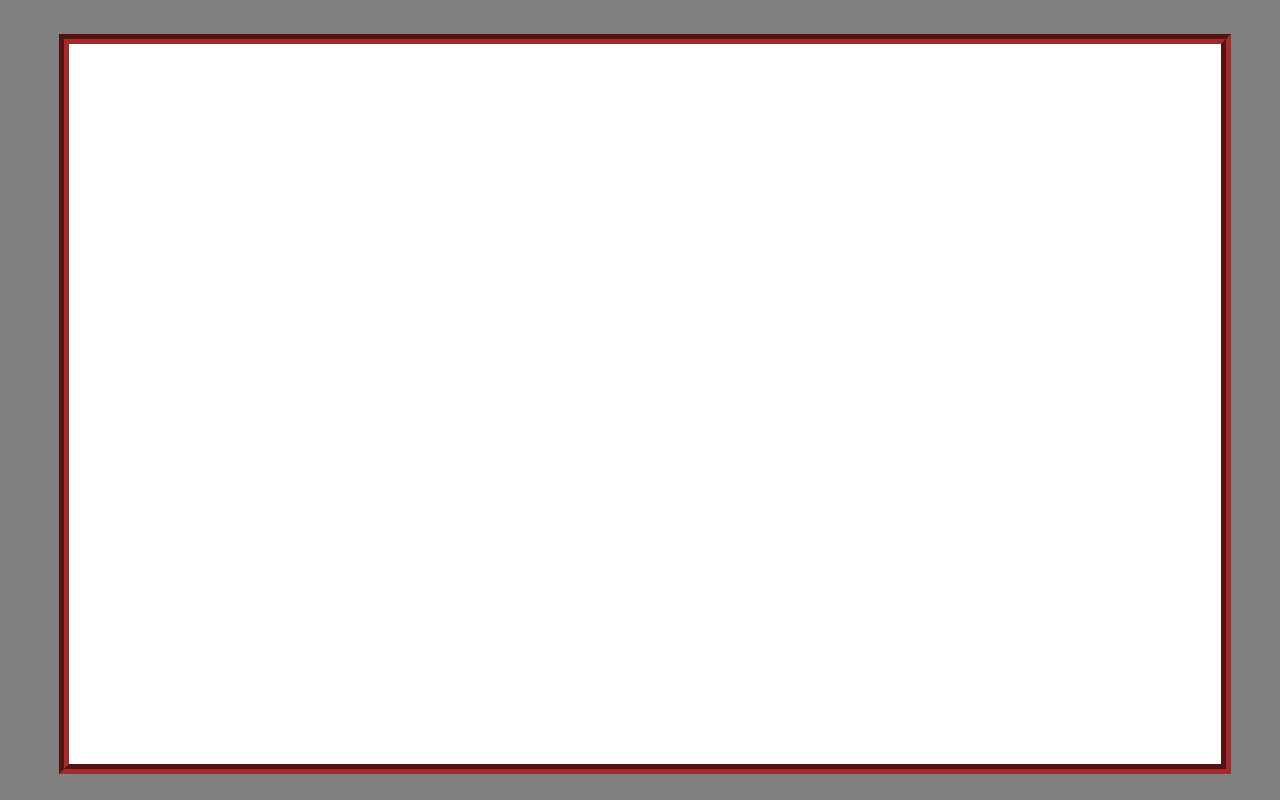
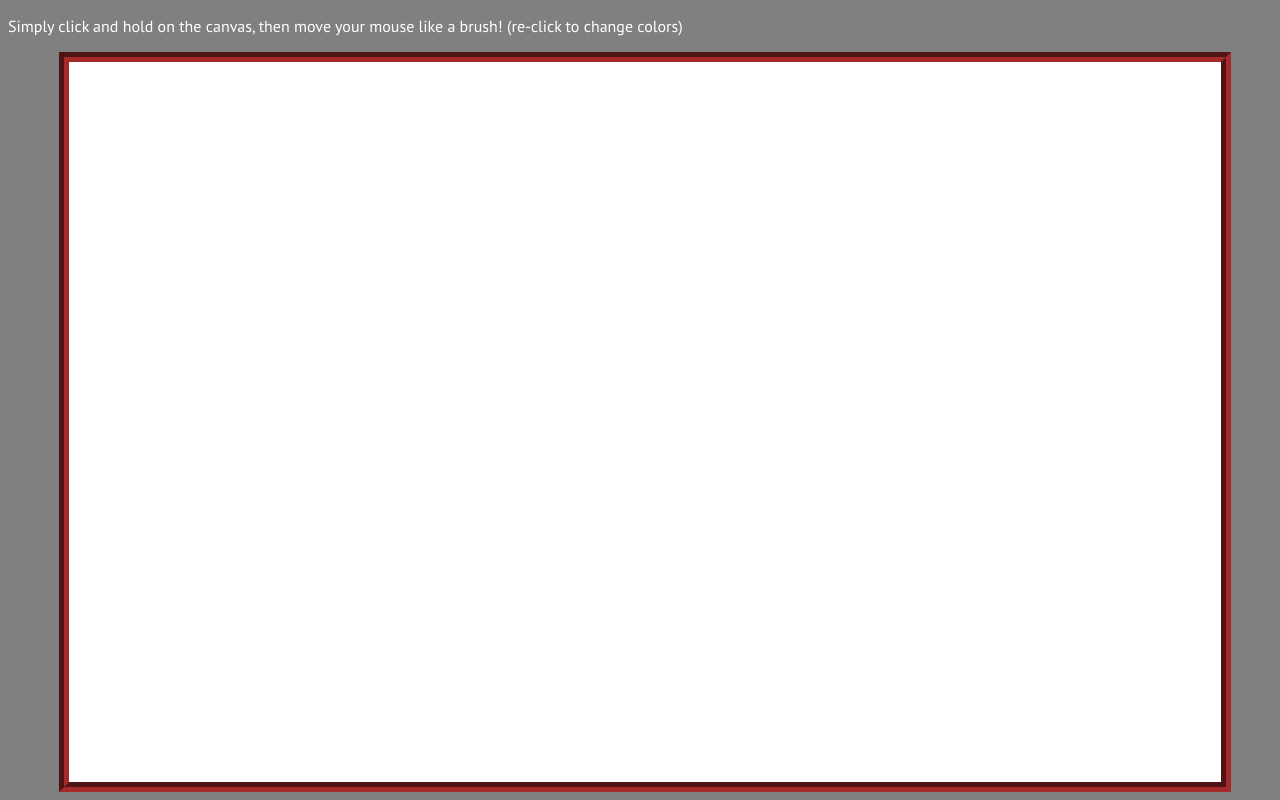
Before and after one commit to horndavidg/drawingBoard, a plain HTML site: page index.html in a window 1280 px wide. Drawn offline with Linux system fonts and the light colour scheme.

Commit message:
added info text to top

```diff
--- a/index.html
+++ b/index.html
@@ -5,6 +5,9 @@
 <!-- Load the Paper.js library -->
 <script type="text/javascript" src="paperjs/docs/assets/js/paper.js"></script>
 <!-- Define inlined PaperScript associate it with myCanvas -->
+
+<link href='https://fonts.googleapis.com/css?family=PT+Sans' rel='stylesheet' type='text/css'>
+
 <script type="text/paperscript" canvas="myCanvas">
 
 tool.minDistance = 10;
@@ -51,6 +54,7 @@ function onMouseUp(event) {
 </script>
 </head>
 <body>
+<p class="text">Simply click and hold on the canvas, then move your mouse like a brush! (re-click to change colors)</p>
 	<canvas id="myCanvas" resize></canvas>
 </body>
 </html>
--- a/style.css
+++ b/style.css
@@ -9,7 +9,6 @@
      border-style: groove;
      margin-right: 6%;
      margin-left: 4%;
-     margin-top: 2%;
      margin-bottom: 8%;
      background: white;
 
@@ -20,3 +19,8 @@ body {
 	background: grey;
 
 }
+
+.text {
+     font-family: 'PT Sans', sans-serif;
+     color: white;
+}
```
